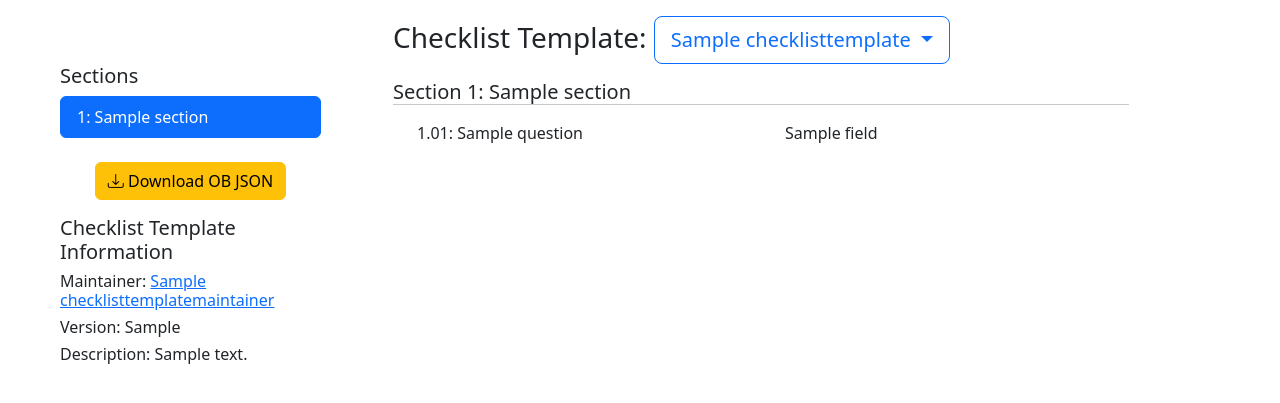
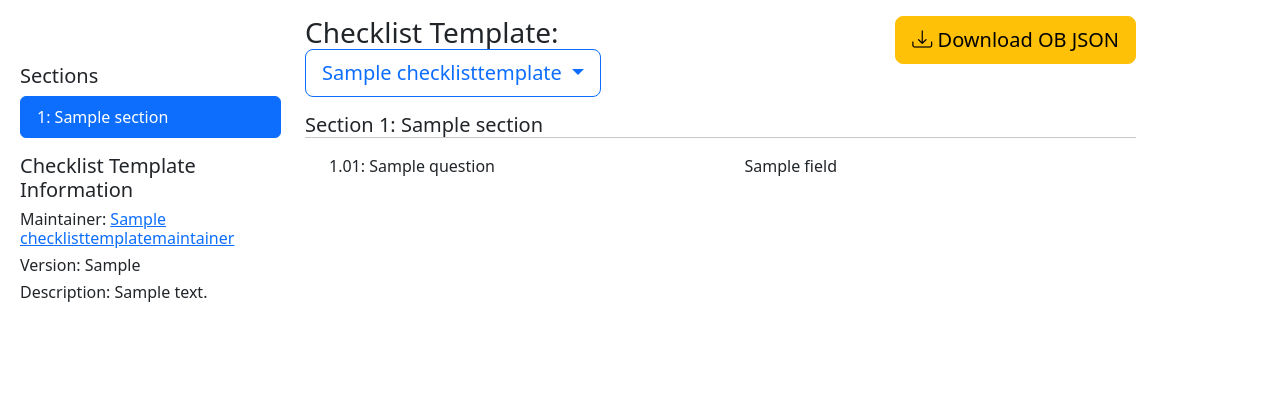
Before and after one commit to Open-Orange-Button/Orange-Button-ChecklistRegistry, a Django app: template server/templates/server/checklist_detail.html in a window 1280 px wide. Shown: the part 83-486 px from the top of the page. Run offline with Django 5.2, Linux system fonts and the light colour scheme; tables that the repository leaves empty hold one stand-in row (values such as "Sample post"); the template is opened without the code that fills it: values that come from a table or form of the project are taken from there, most other values are stand-ins (such as "Sample title", 1, 10 or a date in 2020); some libraries are stand-ins or nearby versions.

Commit message:
move json download button

```diff
--- a/server/templates/server/checklist_detail.html
+++ b/server/templates/server/checklist_detail.html
@@ -4,9 +4,9 @@
 {% endblock %}
 
 {% block main %}
-<div class='container ms-5 me-0 mt-3 mb-4'>
+<div class='container ms-2 me-0 mt-3 mb-4'>
 <div class='row justify-content-start'>
-    <div class='col-3 me-5'>
+    <div class='col-3 me-0'>
         <div class='sticky-top'>
             <div class='row'>
                 <div class='col'>
@@ -18,13 +18,6 @@
                         </a>
                         {% endfor %}
                     </div>
-                </div>
-            </div>
-            <div class='row mt-3'>
-                <div class='col text-center'>
-                    <button type='button' class='btn btn-warning mt-2'>
-                        <i class='bi bi-download'></i> Download OB JSON
-                    </button>
                 </div>
             </div>
             <div class='row mt-3'>
@@ -46,14 +39,15 @@
             </div>
         </div>
     </div>
-    <div class='col-8'>
+    <div class='col-9'>
         <div class='row'>
-            <div class='col'>
+            <div class='col-7'>
                 <h1 class='h3'>
                     Checklist Template:
                     <button class="btn btn-outline-primary btn-lg dropdown-toggle" type="button" data-bs-toggle="dropdown" aria-expanded="false">
                         {{ checklist_template.ChecklistTemplateName_Value }}
                     </button>
+                </h1>
                 <ul class="dropdown-menu">
                     {% for checklist_template_name, checklist_template_id in other_checklist_templates %}
                     <li>
@@ -67,7 +61,11 @@
                     </li>
                     {% endfor %}
                 </ul>
-                </h1>
+            </div>
+            <div class='col text-end'>
+                <button type='button' class='btn btn-warning btn-lg ms-5'>
+                    <i class='bi bi-download'></i> Download OB JSON
+                </button>
             </div>
         </div>
         {% for section, questions_and_fields in sections_and_questions.items %}
```
Lines whose indentation alone changed are shown as unchanged.
